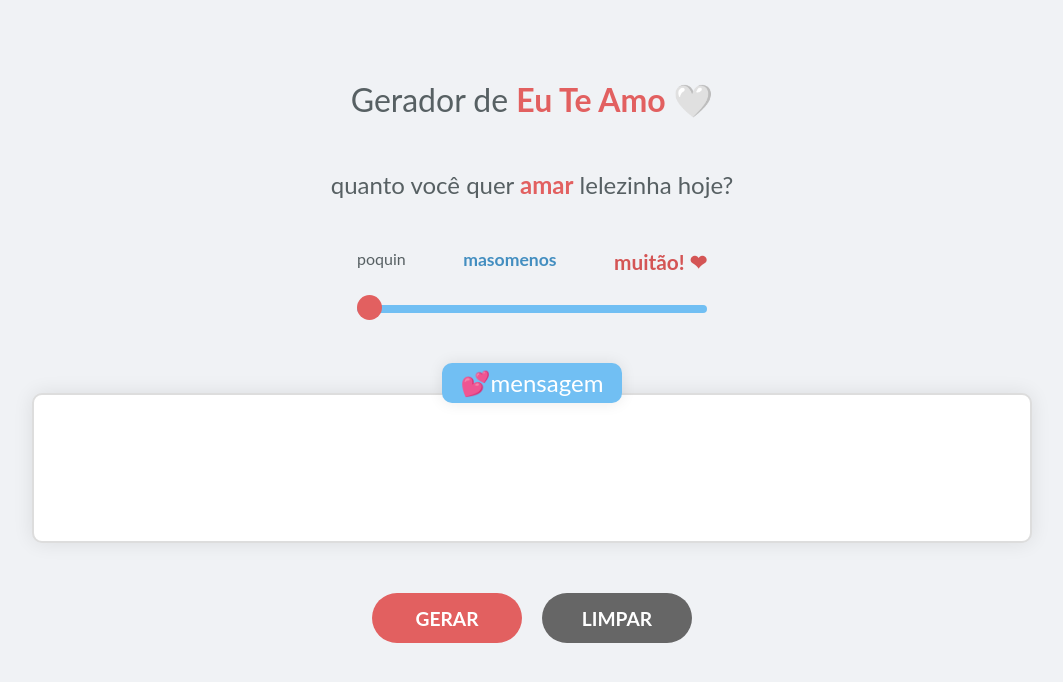
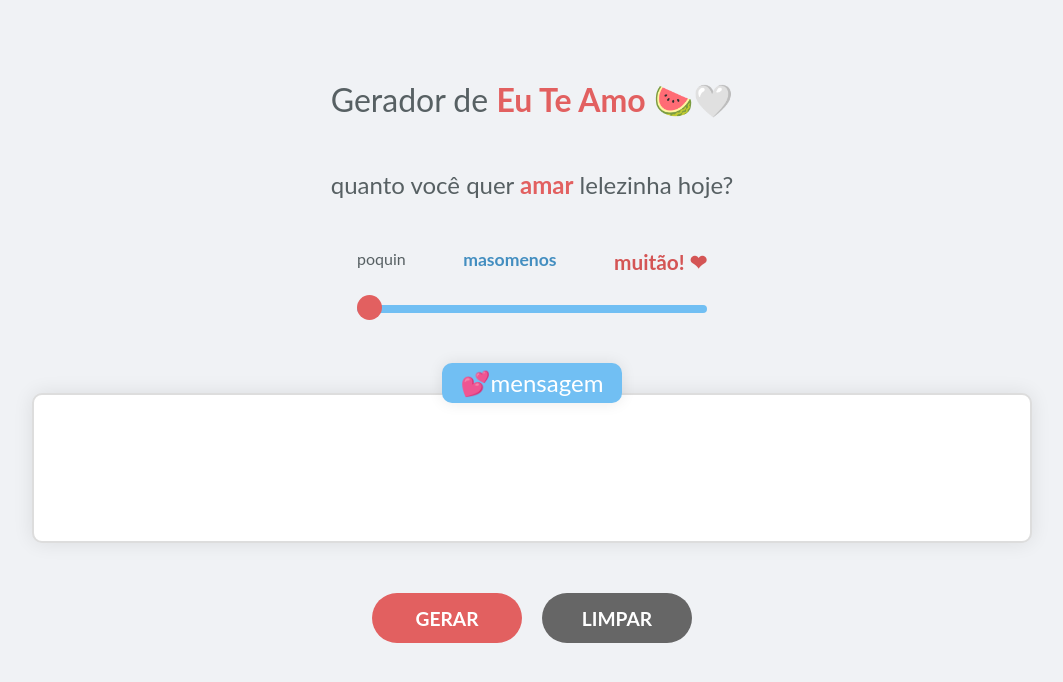
Before and after one commit to gui-varela/eu-te-amo, a plain HTML site: page index.html in a window 1280 px wide. Shown: the whole page, without its empty margins (108-1171 px from the left). Drawn offline with Linux system fonts and the light colour scheme.

Commit message:
emojis do titulo

```diff
--- a/index.html
+++ b/index.html
@@ -8,7 +8,7 @@
 </head>
 <body>
   <main>
-    <h1 id="titulo">Gerador de <strong>Eu Te Amo 🤍</strong></h1>
+    <h1 id="titulo">Gerador de <strong>Eu Te Amo 🍉🤍</strong></h1>
 
     <h2 id="pergunta">quanto você quer <strong>amar</strong> lelezinha hoje?</h2>
 
```
